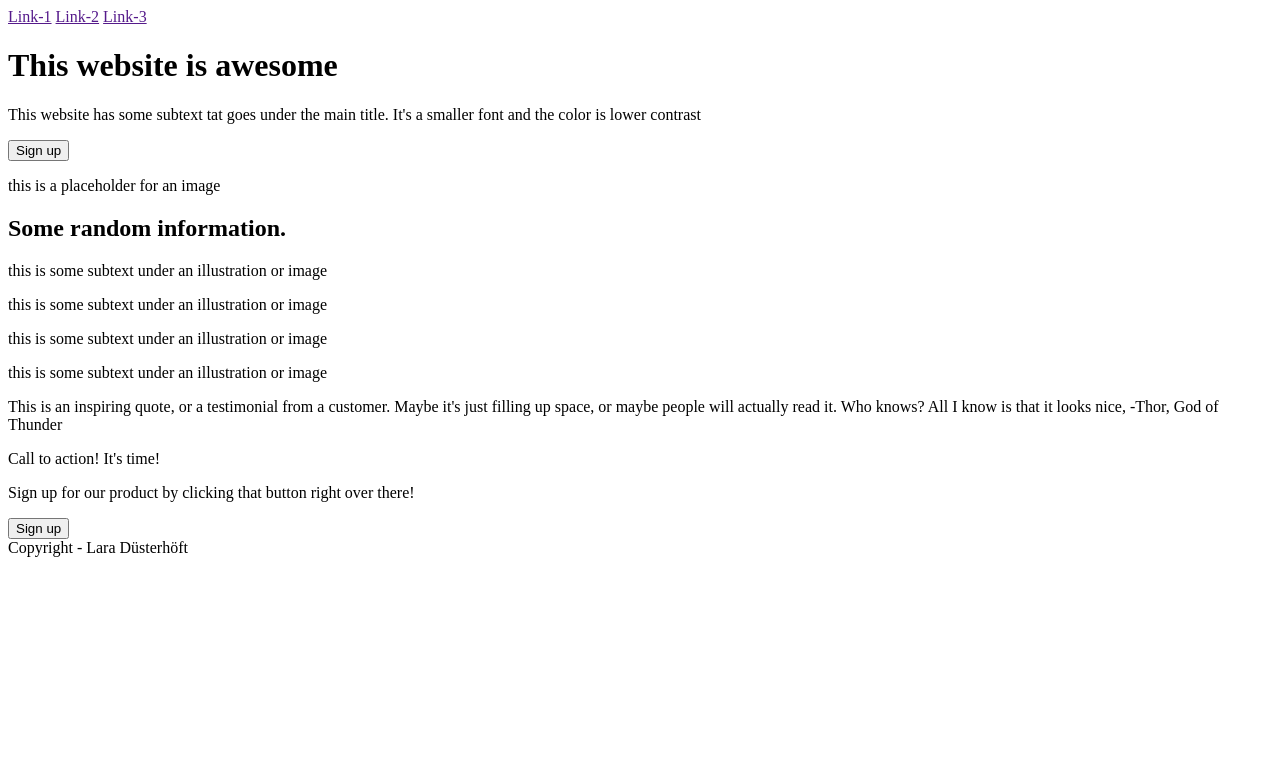
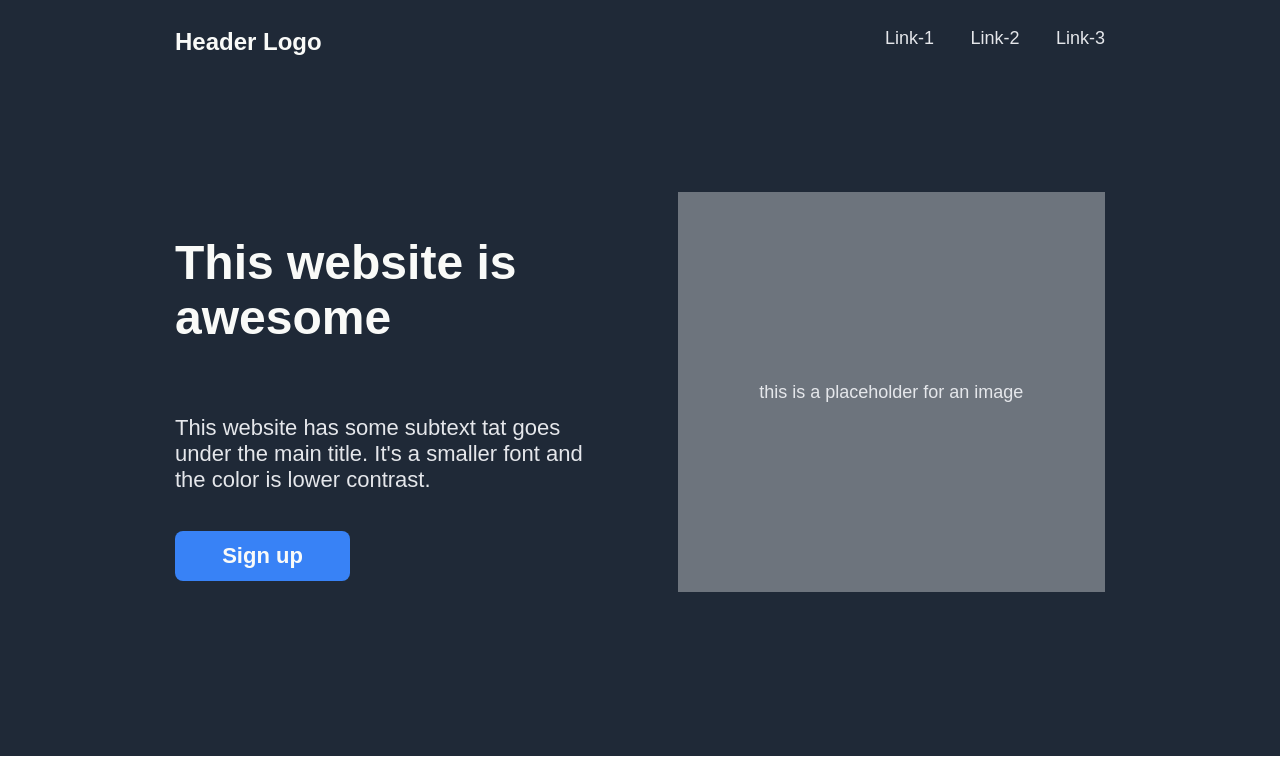
Before and after one commit to Lardue/odin-landing-page, a plain HTML site: page index.html in a window 1280 px wide. Shown: the top 783 px of the page. Drawn offline with Linux system fonts and the light colour scheme.

Commit message:
ADD: CSS to look like references

```diff
--- a/index.html
+++ b/index.html
@@ -8,7 +8,7 @@
   <body>
     <div class="hero-section">
       <div class="header">
-        <div class="logo"></div>
+        <div class="logo">Header Logo</div>
         <div class="header-links">
           <a href="">Link-1</a>
           <a href="">Link-2</a>
@@ -21,7 +21,7 @@
           <h1>This website is awesome</h1>
           <p>
             This website has some subtext tat goes under the main title. It's a
-            smaller font and the color is lower contrast
+            smaller font and the color is lower contrast.
           </p>
           <button>Sign up</button>
         </div>
@@ -62,11 +62,12 @@
       </div>
 
       <div class="quote-container">
-        <p>
-          <span>This is an inspiring quote, or a testimonial from a customer. Maybe
-            it's just filling up space, or maybe people will actually read it.
-            Who knows? All I know is that it looks nice,</span> -Thor, God of Thunder
+        <p class="quote">
+          This is an inspiring quote, or a testimonial from a customer. Maybe
+          it's just filling up space, or maybe people will actually read it. Who
+          knows? All I know is that it looks nice.
         </p>
+        <p class="source">-Thor, God of Thunder</p>
       </div>
 
       <div class="callout-container">
--- a/styles.css
+++ b/styles.css
@@ -0,0 +1,191 @@
+.hero-section,
+.footer{
+    background-color: #1F2937;
+}
+
+.hero h1 {
+    font-size: 48px;
+    font-weight: 900;
+    color: #F9FAF8;
+}
+
+.logo{
+    color: #F9FAF8;
+    font-size: 24px;
+    font-weight: 900;
+}
+
+.hero p,
+a {
+    font-size: 18px;
+    color: #e5e7eb;
+    text-decoration: none;
+}
+
+.callout-container,
+button {
+    background-color: #3882F6;
+}
+
+h2 {
+    font-size: 36px;
+    font-weight: 900;
+    color: #1F2937
+}
+
+.quote-container{
+    background-color: #E5E7EB;
+}
+
+.quote {
+    font-size: 36px;
+    font-weight: 300;
+    color: #1F2937;
+    font-style: italic;
+}
+
+/* OWN STYLES*/
+
+body{
+    height: 100vh;
+    margin: 0;
+    padding: 0 px;
+    font-family: Arial, Helvetica, sans-serif;
+    display: flex;
+    flex-direction: column;
+}
+
+.hero-section{
+    display: flex;
+    flex-direction: column;
+    min-height: 700px;
+    padding: 28px 175px;
+}
+
+.header {
+    display: flex;
+    justify-content: space-between;
+    color: white;
+}
+
+.header-links a{
+    margin-left: 32px;
+}
+
+.hero{
+    flex: 1;
+    display: flex;
+    justify-content: space-between;
+    gap: 75px;
+    align-items: center;
+}
+
+.hero-left{
+    flex: 1;
+    display: flex;
+    flex-direction: column;
+}
+
+.hero-left p {
+    font-size: 22px;
+    padding: 16px 0;
+}
+
+.hero-right{
+    flex: 1;
+    display: flex;
+    justify-content: center;
+    align-items: center;
+    height: 400px;
+    width: 900px;
+    background-color: #6D747D;
+}
+
+.content{
+    flex: 1;
+    display: flex;
+    flex-direction: column;
+    align-items: center;
+}
+
+.box-container{
+    display: flex;
+    gap: 50px;
+    margin-top: 50px;
+    margin-bottom: 200px;
+}
+
+.box{
+    display: flex;
+    width: 250px;
+    flex-direction: column;
+    align-items: center;
+}
+
+.box-image{
+    height: 200px;
+    width: 200px;
+    border-radius: 20px;
+    border: 5px solid #3882F6;
+}
+
+.box-container p {
+    text-align: center;
+}
+
+button {
+    width: 175px;
+    height: 50px;
+    border-radius: 8px;
+    border: 0;
+    font-size: 22px;
+    font-weight: 600;
+    color: #F9FAF8;
+}
+
+.quote-container {
+    padding: 100px 450px;
+}
+
+.source{
+    text-align: end;
+    margin: 0;
+    font-size: 24px;
+    font-weight: 600;
+    color: #1F2937;
+
+}
+
+.quote {
+    text-align: start;
+    margin-bottom: 0;
+}
+
+.callout-container{
+    display: flex;
+    align-items:  center;
+    justify-content: space-around;
+    width: 1250px;
+    height: 200px;
+    margin: 130px;
+    color: #F9FAF8;
+    border-radius: 20px;
+}
+
+.callout-container button{
+    border: 3px solid #F9FAF8;
+}
+
+.callout-heading{
+    font-size: 24px;
+    font-weight: 600;
+    margin: 0;
+}
+
+.footer{
+    display: flex;
+    justify-content: center;
+    align-items: center;
+    min-height: 100px;
+    color: #F9FAF8;
+}
```
